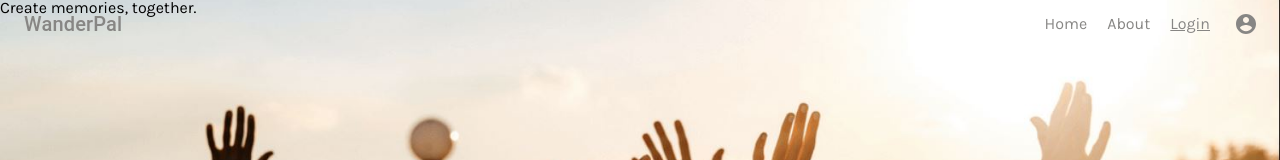
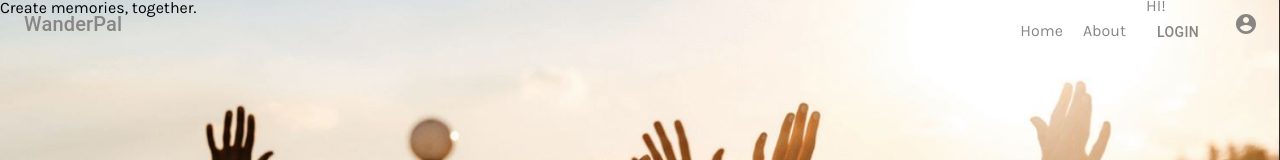
Before and after one commit to Codechief09/wonderpals, a React (Create React App) app: page / in a window 1280 px wide. Shown: the top 160 px of the page. Built offline with nearby package versions, Linux system fonts and the light colour scheme; no server answers.

Commit message:
moving login to navigation

```diff
--- a/src/component/App/App.js
+++ b/src/component/App/App.js
@@ -13,7 +13,7 @@ function App() {
         <Box>
           <h1>Create memories, together.</h1>
         </Box>
-      </div>/>
+      </div>
       <Navigation/>
       <Footer/>
     </main>
--- a/src/component/Navigation/Navigation.js
+++ b/src/component/Navigation/Navigation.js
@@ -2,6 +2,7 @@ import React from "react";
 import './Navigation.scss';
 
 import GoogleLogin from '../Login/GoogleLogin';
+import Login from '../Login/Login';
 import { AppBar, Toolbar, Typography, IconButton, Menu, MenuItem } from '@material-ui/core';
 import { AccountCircle } from '@material-ui/icons';
 
@@ -22,7 +23,7 @@ export default class Navigation extends React.Component {
               <li>Home</li>
               <li>About</li>
               {/*<li><Login/></li>*/}
-              <li><GoogleLogin/></li>
+              <li><Login/></li>
             </ul>
 
               {auth && (
```
